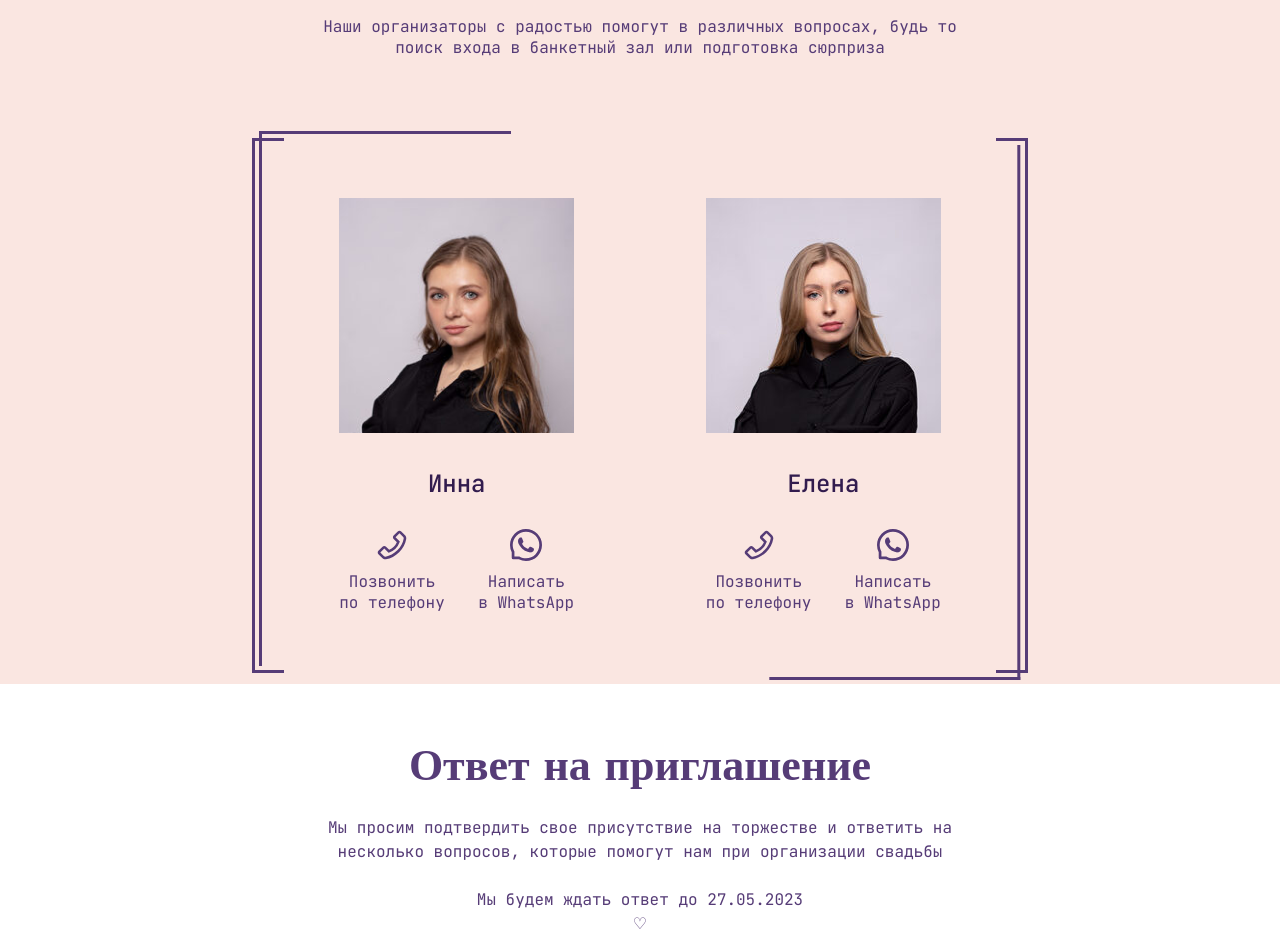
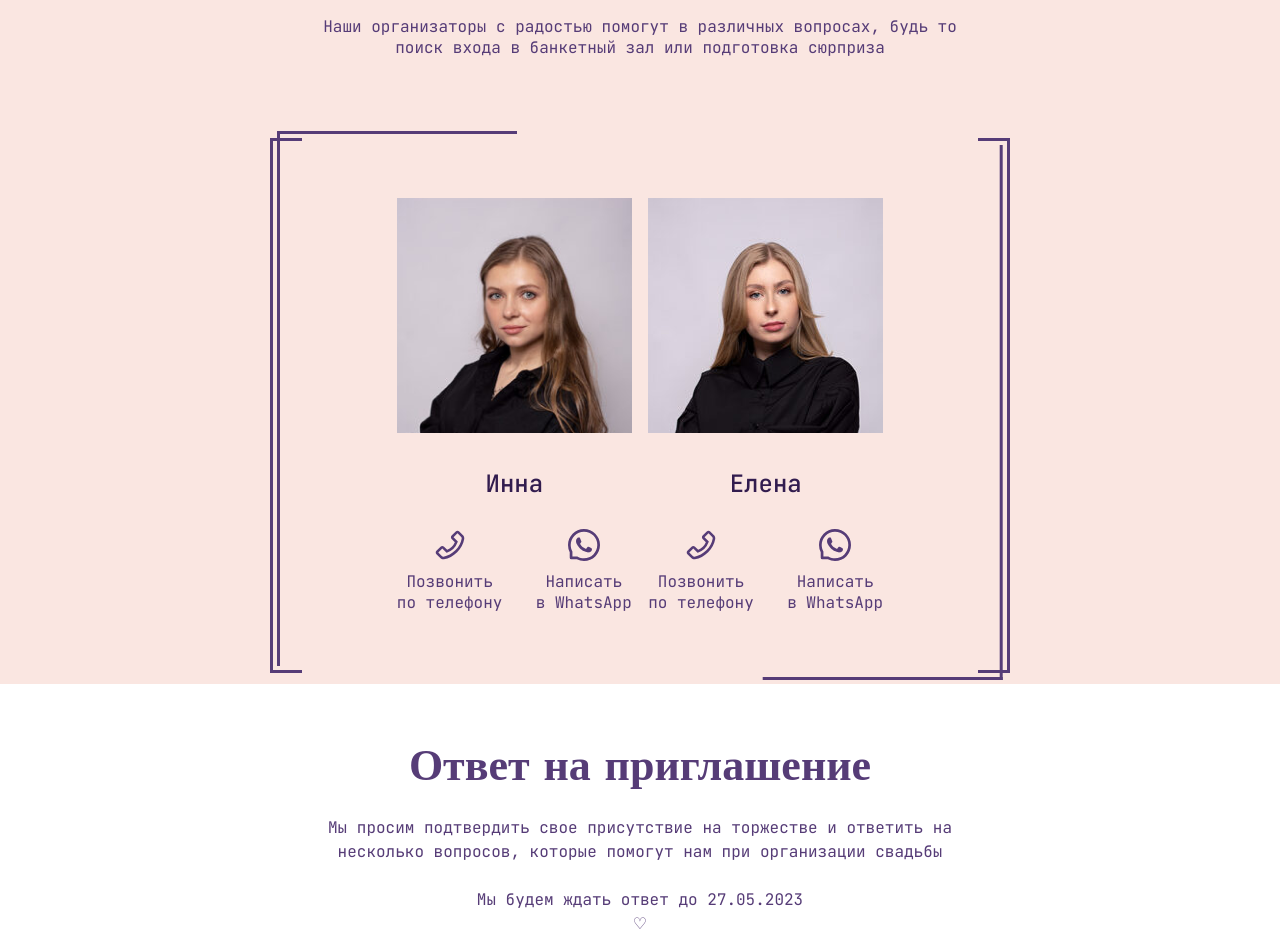
Before and after one commit to Nevenq/invitation, a React (Create React App) app: page / in a window 1280 px wide. Shown: the part 3720-4655 px from the top of the page. Built offline with nearby package versions, Linux system fonts and the light colour scheme; the HTML template or start-up script is replaced by a standard one.

Commit message:
some fixes

```diff
--- a/src/App.scss
+++ b/src/App.scss
@@ -344,9 +344,9 @@ body {
 }
 
 .organizers {
-  width: 47%;
+  width: 38%;
   margin-top: 80px;
-  padding: 60px 80px;
+  padding: 60px 120px;
   position: relative;
   display: flex;
   justify-content: space-between;
```
